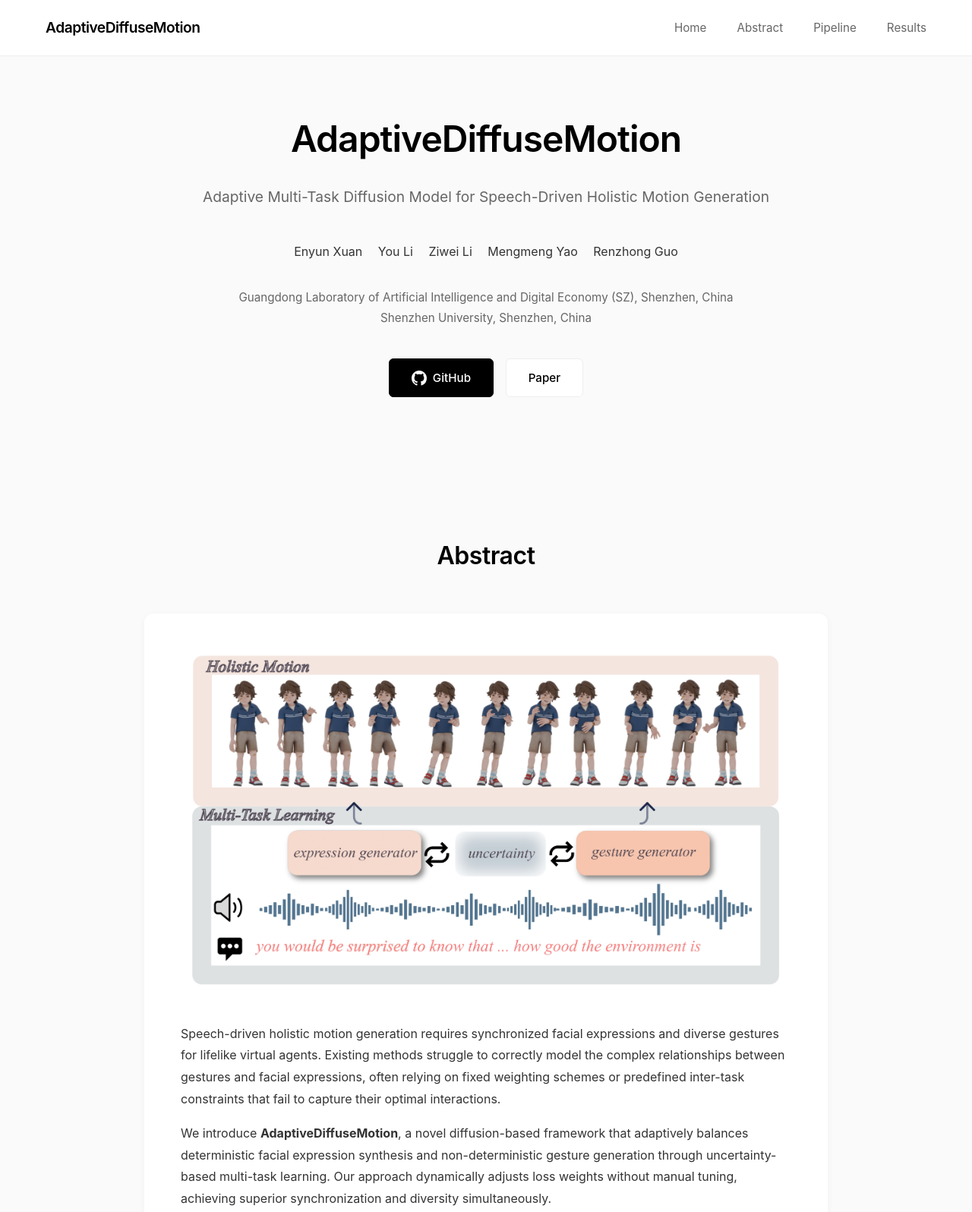
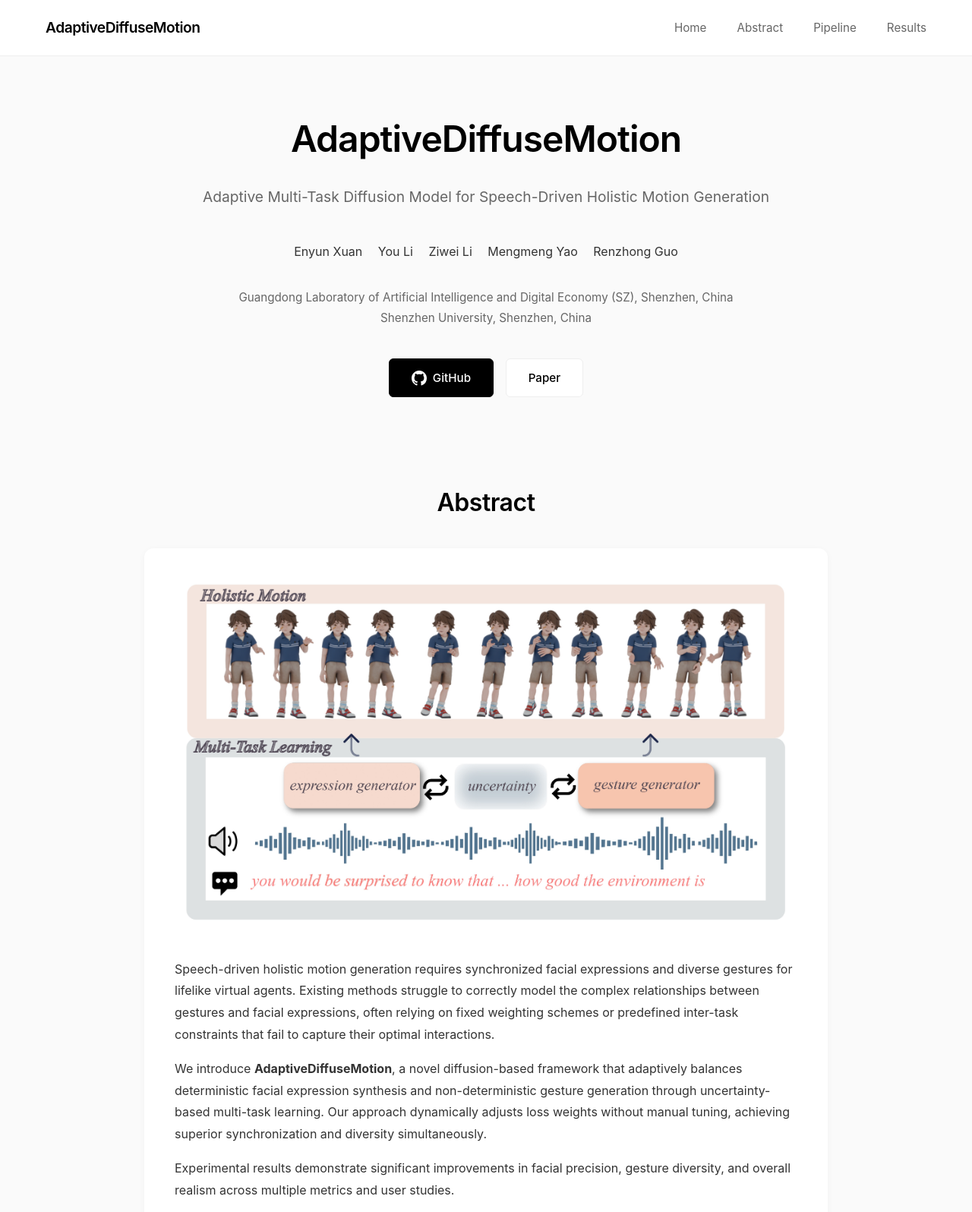
Before and after one commit to Symbolzzz/AdaptiveDiffuseMotion, a plain HTML site: page docs/index.html in a window 1280 px wide. Shown: the top 1596 px of the page at 76% size. Drawn offline with Linux system fonts and the light colour scheme.

Commit message:
update css

```diff
--- a/docs/style.css
+++ b/docs/style.css
@@ -75,7 +75,7 @@ body {
 
 /* 英雄区域 */
 .hero {
-    padding: 140px 20px 100px;
+    padding: 140px 20px 60px;
     text-align: center;
     background: var(--bg-color);
 }
@@ -155,7 +155,7 @@ body {
 
 /* 章节 */
 .section {
-    padding: 80px 20px;
+    padding: 50px 20px;
     background: var(--bg-color);
 }
 
@@ -165,7 +165,7 @@ body {
 
 .section h2 {
     font-size: 2rem;
-    margin-bottom: 3rem;
+    margin-bottom: 2rem;
     text-align: center;
     color: var(--primary-color);
     font-weight: 600;
@@ -184,7 +184,7 @@ body {
     max-width: 900px;
     margin: 0 auto;
     background: var(--card-bg);
-    padding: 3rem;
+    padding: 2.5rem;
     border-radius: 12px;
     box-shadow: var(--shadow);
 }
```
